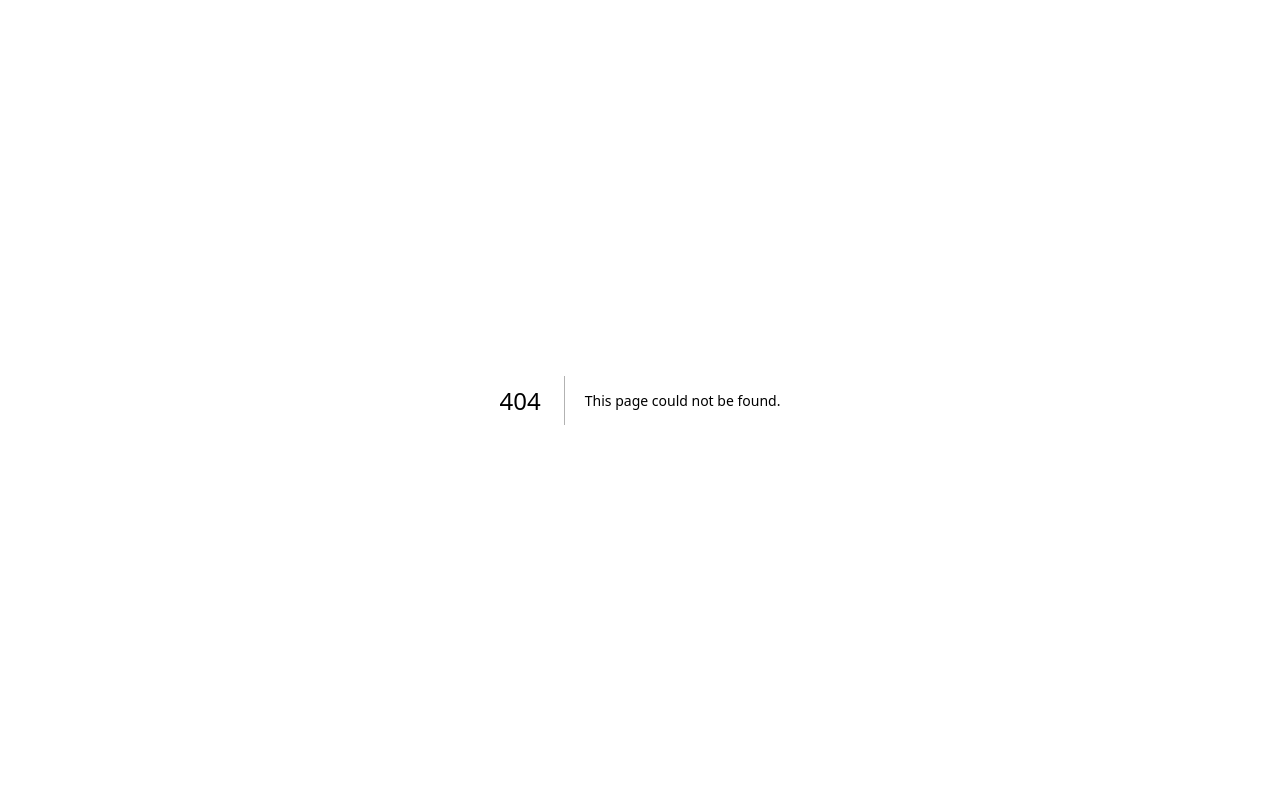
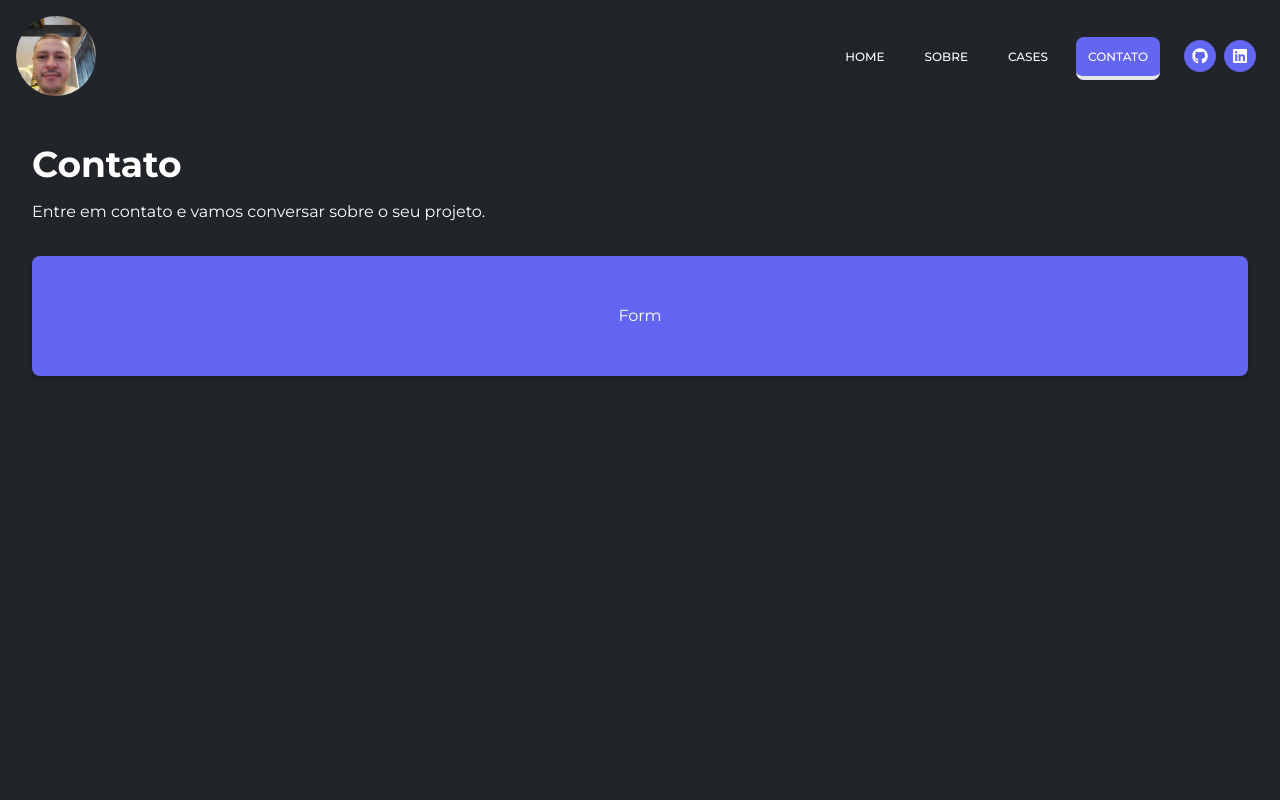
Before and after one commit to ogeraldoluizcom/ogeraldoluiz, a Next.js app: page /contact in a window 1280 px wide. Before the commit this address had no page. Shown: the top 800 px of the page. Built offline with nearby package versions, Linux system fonts and the light colour scheme.

Commit message:
Add Contact page and update navigation links to correct routes

```diff
--- /dev/null
+++ b/src/app/(marketing)/contact/page.tsx
@@ -0,0 +1,20 @@
+import { Title } from '@/components/title'
+
+const Contact = () => {
+  return (
+    <section className="flex flex-col min-h-screen">
+      <div className="space-y-4 p-8">
+        <Title
+          align="left"
+          subtitle="Contato"
+          description="Entre em contato e vamos conversar sobre o seu projeto."
+        />
+        <div className="flex flex-col items-center justify-center bg-indigo-500 p-12 rounded-lg shadow-md space-y-4">
+          Form
+        </div>
+      </div>
+    </section>
+  )
+}
+
+export default Contact
--- a/src/components/header-mobile-links/index.tsx
+++ b/src/components/header-mobile-links/index.tsx
@@ -11,10 +11,10 @@ export const HeaderMobileLinks = () => {
         <Link href="/about">Sobre</Link>
       </Button>
       <Button asChild variant="link" className="w-full">
-        <Link href="#">Cases</Link>
+        <Link href="/cases">Cases</Link>
       </Button>
       <Button asChild variant="link" className="w-full">
-        <Link href="#">Contato</Link>
+        <Link href="/contact">Contato</Link>
       </Button>
     </div>
   )
--- a/src/components/header-mobile-links/test.tsx
+++ b/src/components/header-mobile-links/test.tsx
@@ -25,11 +25,11 @@ describe('<HeaderMobileLinks />', () => {
     )
     expect(screen.getByRole('link', { name: /cases/i })).toHaveAttribute(
       'href',
-      '#'
+      '/cases'
     )
     expect(screen.getByRole('link', { name: /contato/i })).toHaveAttribute(
       'href',
-      '#'
+      '/contact'
     )
   })
 })
--- a/src/components/navbar/index.tsx
+++ b/src/components/navbar/index.tsx
@@ -25,7 +25,7 @@ export const Navbar = () => {
     },
     {
       name: 'Contato',
-      href: '#',
+      href: '/contact',
       active: pathname === '/contact'
     }
   ]
```
